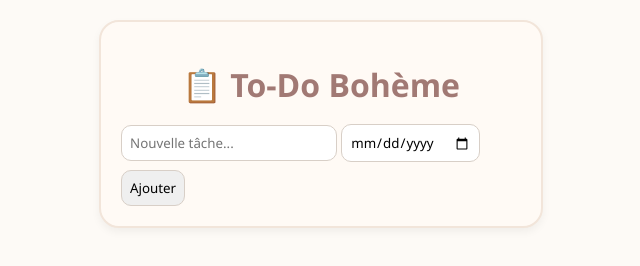
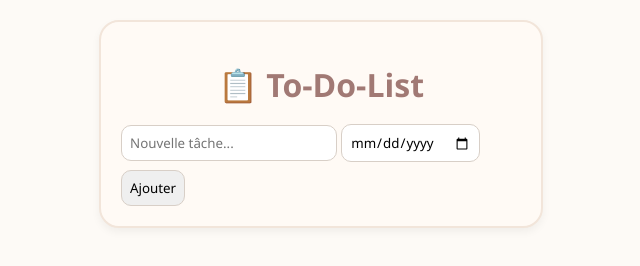
Before and after one commit to Spssnt/Todolist, a plain HTML site: page index.html in a window 1280 px wide. Shown: the whole page, without its empty margins (319-959 px from the left). Drawn offline with Linux system fonts and the light colour scheme.

Commit message:
Update index.html

```diff
--- a/index.html
+++ b/index.html
@@ -3,7 +3,7 @@
 <head>
   <meta charset="UTF-8" />
   <meta name="viewport" content="width=device-width, initial-scale=1.0"/>
-  <title>To-Do Bohème Pastel</title>
+  <title>To-Do-List</title>
   <style>
     body {
       font-family: 'Segoe UI', sans-serif;
@@ -66,7 +66,7 @@
 </head>
 <body>
   <div class="container">
-    <h1>📋 To-Do Bohème</h1>
+    <h1>📋 To-Do-List</h1>
     <input id="taskInput" type="text" placeholder="Nouvelle tâche..." />
     <input id="dateInput" type="date" />
     <button onclick="addTask()">Ajouter</button>
```
